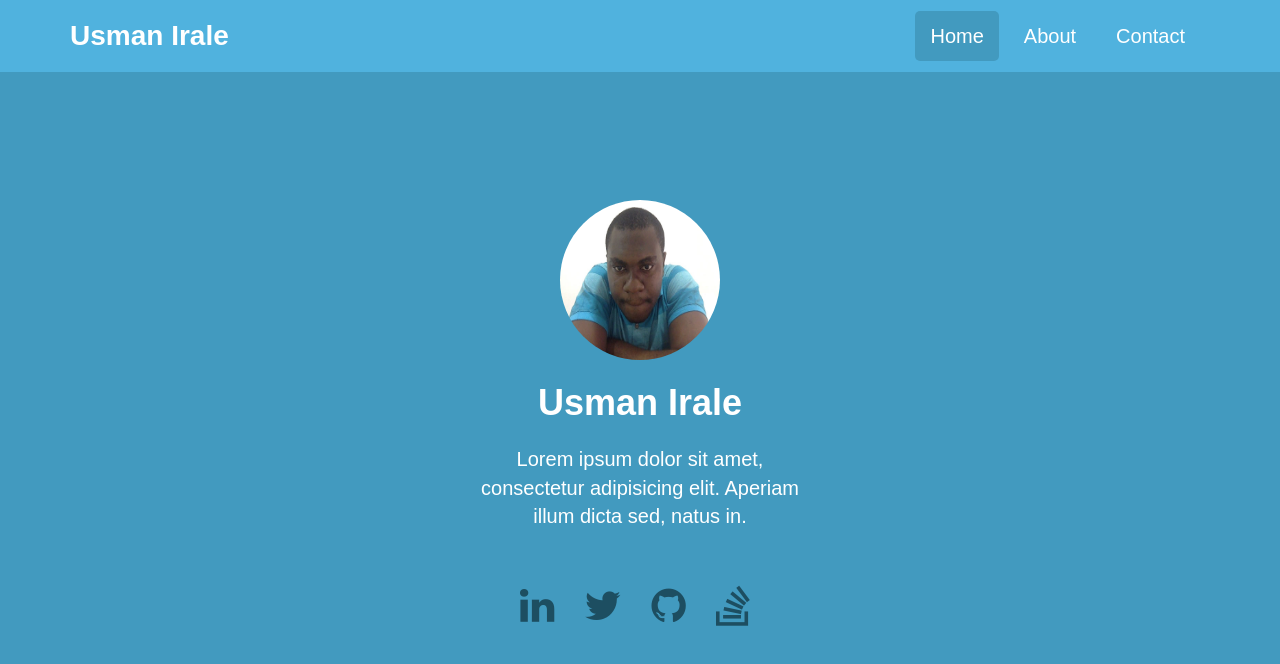
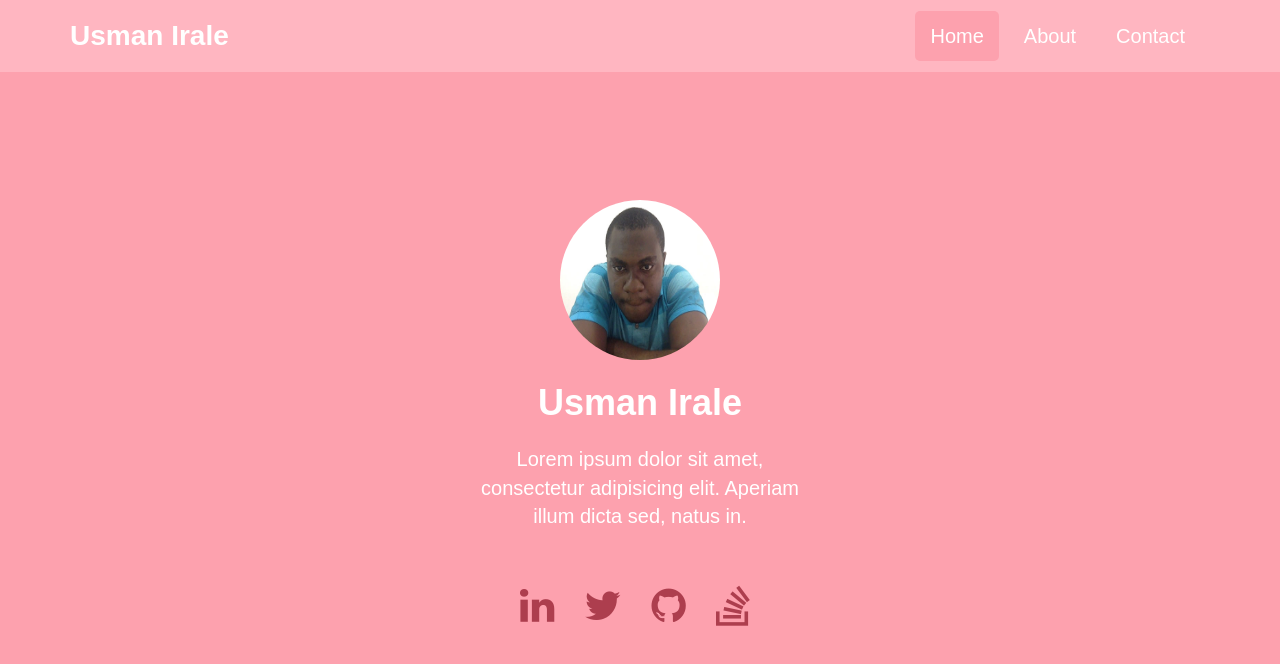
Before and after one commit to superirale/usmantheme, a website: page app/index.html in a window 1280 px wide. Drawn offline with nearby package versions, Linux system fonts and the light colour scheme.

Commit message:
color changes done

```diff
--- a/app/scss/modules/_settings.scss
+++ b/app/scss/modules/_settings.scss
@@ -1,6 +1,6 @@
-$mainColour : #429abf; //3E8BA8
-$complementColour : #50B2DE;
-$shadeColour: #1d4e61;
+$mainColour : #fda1ae; //3E8BA8
+$complementColour : #FFB6C1;
+$shadeColour: #ad3e4e;
 $white: #fff;
 
 body{
@@ -16,7 +16,7 @@ body{
 	background: $white;
 }
 .fa {
-	color: #1d4e61;
+	color: #ad3e4e;
 	font-size: 40px;
 	&:hover{
 		color: $white;
```
Also changed, not shown: app/css/style.css.
